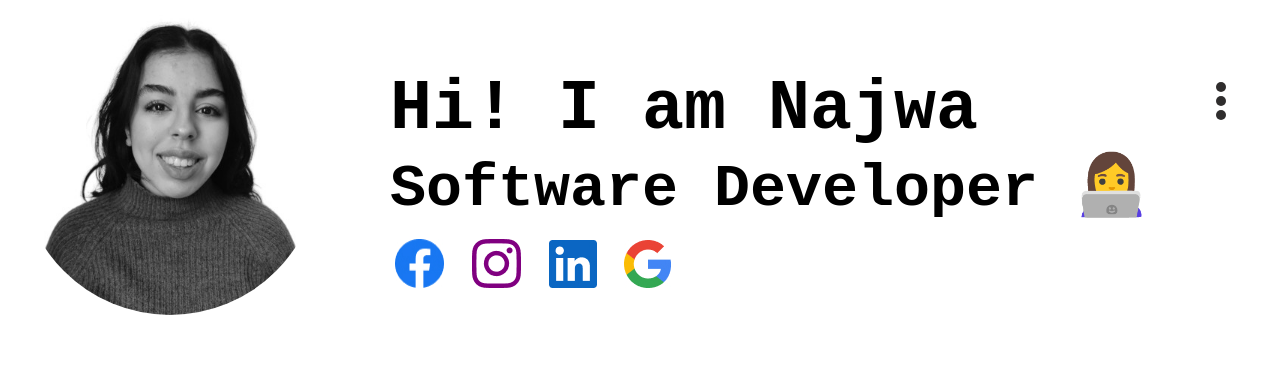
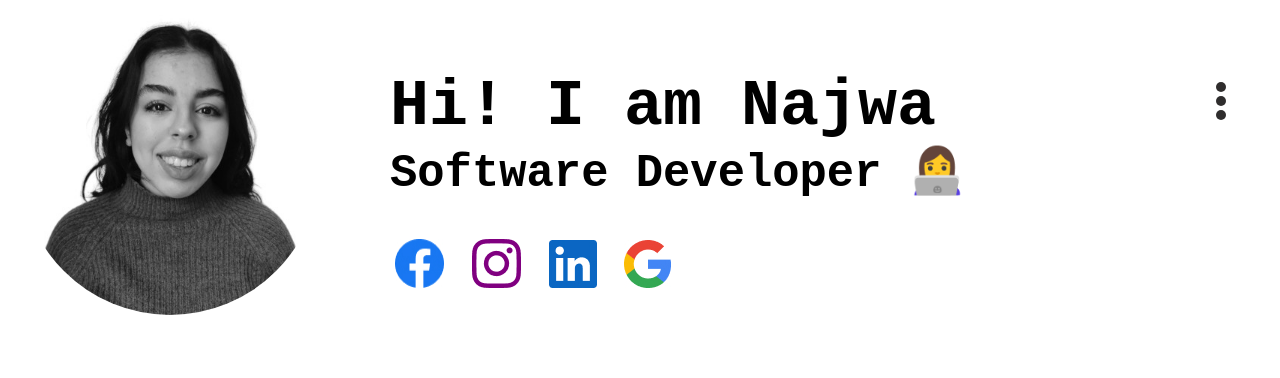
Before and after one commit to najwa-s/najwa-s, a plain HTML site: page index.html in a window 1280 px wide. Shown: the top 378 px of the page. Drawn offline with Linux system fonts and the light colour scheme.

Commit message:
style updated

```diff
--- a/assets/style/style.css
+++ b/assets/style/style.css
@@ -10,7 +10,7 @@
 
 }
 #function{
-    font-size:60px;
+    font-size:70%;
 }
 
 body{
@@ -75,7 +75,7 @@ img#moi{
 }
 div#intro{
     display: inline-block;
-    font-size:70px;
+    font-size:500%;
     margin-top: 70px;
     margin-left: 70px;
     font-weight: bolder;
@@ -174,7 +174,7 @@ p{
 
 .hobbies{
     margin-top: 400px;
-    margin-left: 15%;
+    margin-left: 20%;
     margin-right: 15%;
 }
 
```
